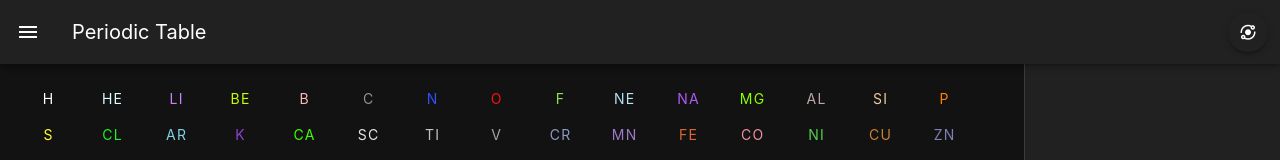
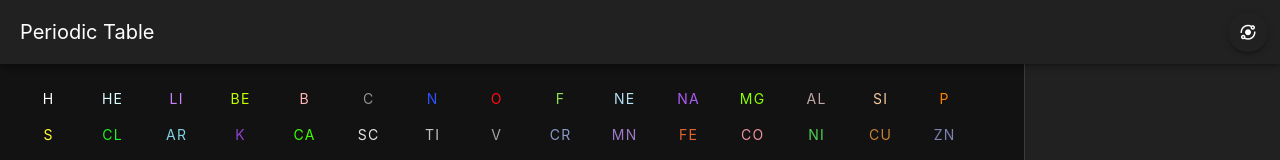
Before and after one commit to nuforge/periodic-elements, a Vue app: page / in a window 1280 px wide. Shown: the top 160 px of the page. Built offline with nearby package versions, Linux system fonts and the light colour scheme; the HTML template or start-up script is replaced by a standard one.

Commit message:
element drawer to non-permanent

```diff
--- a/src/App.vue
+++ b/src/App.vue
@@ -4,11 +4,10 @@
       <v-fab icon="mdi-atom-variant" location="top end" size="small" absolute app appear
         @click="drawer = !drawer"></v-fab>
       <v-app-bar app>
-        <v-app-bar-nav-icon @click="drawer = !drawer" />
         <v-toolbar-title>Periodic Table</v-toolbar-title>
         <v-spacer></v-spacer>
       </v-app-bar>
-      <NavigationLayout permanent v-model="drawer" location="end" :element="elements.element" app />
+      <NavigationLayout v-model="drawer" location="end" :element="elements.element" app />
       <v-container>
         <RouterView />
       </v-container>
```
